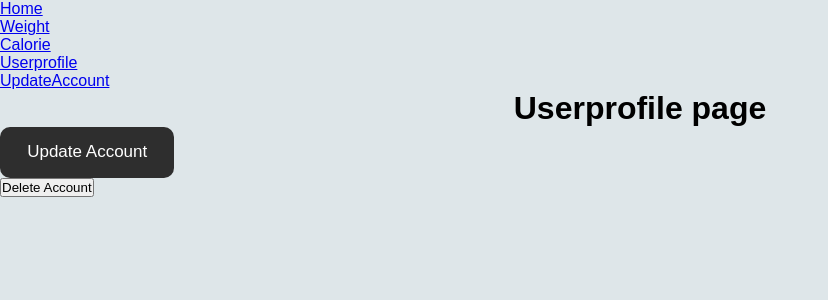
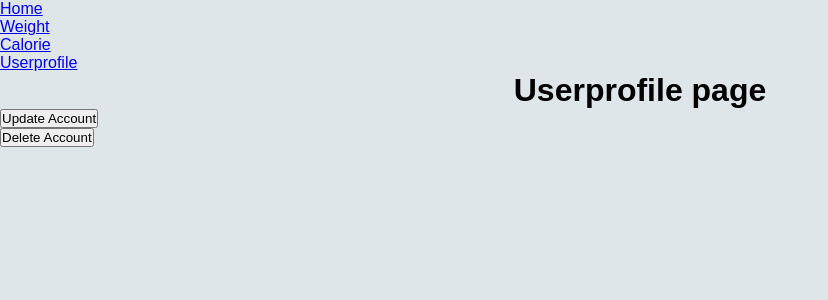
Before and after one commit to ZacPJ/Fitness-Website, a React (Create React App) app: page /Userprofile in a window 1280 px wide. Shown: the top 300 px of the page, without its empty margins (0-828 px from the left). Built offline with nearby package versions, Linux system fonts and the light colour scheme; no server answers.

Commit message:
userprofile page update

```diff
--- a/src/pages/Userprofile.css
+++ b/src/pages/Userprofile.css
@@ -3,78 +3,18 @@
     justify-content: center;
 }
 
-/* From uiverse.io by @EmmaxPlay */
-.updatebutton {
-    padding: 0.9em 1.6em;
-    border: none;
-    outline: none;
-    color: #FFF;
-    font-family: inherit;
-    font-weight: 500;
-    font-size: 17px;
-    cursor: pointer;
-    position: relative;
-    z-index: 0;
-    border-radius: 12px;
-   }
+/* .updatebutton{
 
-   .updatebutton::after {
-    content: "";
-    z-index: -1;
-    position: absolute;
-    width: 100%;
-    height: 100%;
-    background-color: rgb(46, 46, 46);
-    left: 0;
-    top: 0;
-    border-radius: 10px;
-   }
-   /* glow */
-   .updatebutton::before {
-    content: "";
-    background: linear-gradient(
-       45deg,
-       #FF0000, #002BFF, #FF00C8, #002BFF,
-         #FF0000, #002BFF, #FF00C8, #002BFF
-   );
-    position: absolute;
-    top: -2px;
-    left: -2px;
-    background-size: 600%;
-    z-index: -1;
-    width: calc(100% + 4px);
-    height: calc(100% + 4px);
-    filter: blur(8px);
-    animation: glowing 20s linear infinite;
-    transition: opacity .3s ease-in-out;
-    border-radius: 10px;
-    opacity: 0;
-   }
+}
 
-   @keyframes glowing {
-    0% {
-     background-position: 0 0;
-    }
+.deletebutton{
 
-    50% {
-     background-position: 400% 0;
-    }
+} */
 
-    100% {
-     background-position: 0 0;
-    }
-   }
+/* ####################### BUTTONS ^^ ########################## */
 
-   /* hover */
-   .updatebutton:hover::before {
-    opacity: 1;
-   }
 
-   .updatebutton:active:after {
-    background: transparent;
-   }
 
-   .updatebutton:active {
-    color: #000;
-    font-weight: bold;
-   }
+
+
+/* ####################### PROFILE INFO CARD ^^ ######################################### */
--- a/src/pages/Userprofile.js
+++ b/src/pages/Userprofile.js
@@ -1,13 +1,19 @@
 import React from "react";
 import '../pages/Userprofile.css';
+import { Route, Routes, Link } from "react-router-dom";
+import UpdateAccount from './UpdateAccount';
+
 
 function Userprofile (){
     return(
         <div>
             <h1 className="heading">Userprofile page</h1>
+
             <div>
-                <button className="updatebutton" >Update Account</button>
+            <Link to="/UdateAccount"><button className="updatebutton" >Update Account</button></Link>
+            <Routes><Route exact path="/UdateAccount" element={ <UpdateAccount /> } /></Routes>
             </div>
+
             <div>
                 <button className="deletebutton" >Delete Account</button>
             </div>
--- a/src/pages/components/nav.js
+++ b/src/pages/components/nav.js
@@ -9,7 +9,6 @@ function Navbar(){
             <li><Link to="/Weight"> Weight </Link> </li>
             <li><Link to="/Calorie"> Calorie </Link> </li>
             <li><Link to="/Userprofile"> Userprofile </Link> </li>
-            <li><Link to="/UdateAccount"> UpdateAccount </Link> </li>
         </ul>
     );
 };
```
